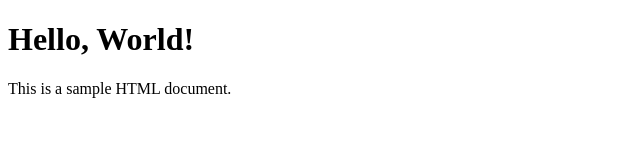
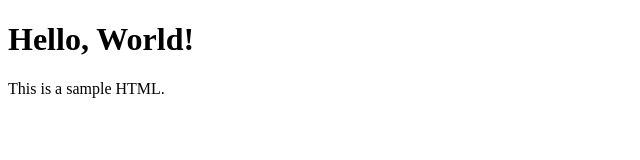
Before and after one commit to sawyer-vu/git-demo, a plain HTML site: page index.html in a window 1280 px wide. Shown: the full height of the page, 0-640 px from the left. Drawn offline with Linux system fonts and the light colour scheme.

Commit message:
fix: revome

```diff
--- a/index.html
+++ b/index.html
@@ -7,6 +7,6 @@
 </head>
 <body>
     <h1>Hello, World!</h1>
-    <p>This is a sample HTML document.</p>
+    <p>This is a sample HTML.</p>
 </body>
 </html>
```
